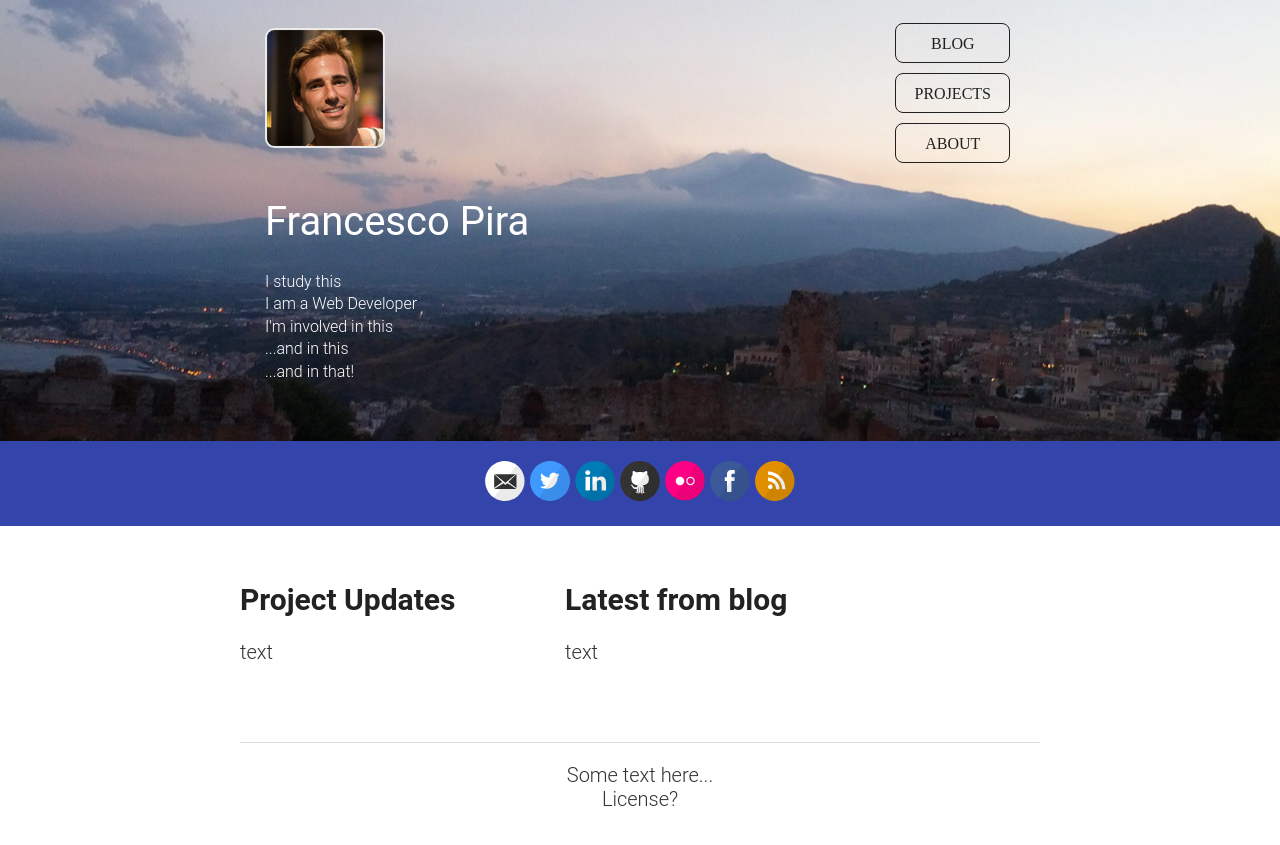
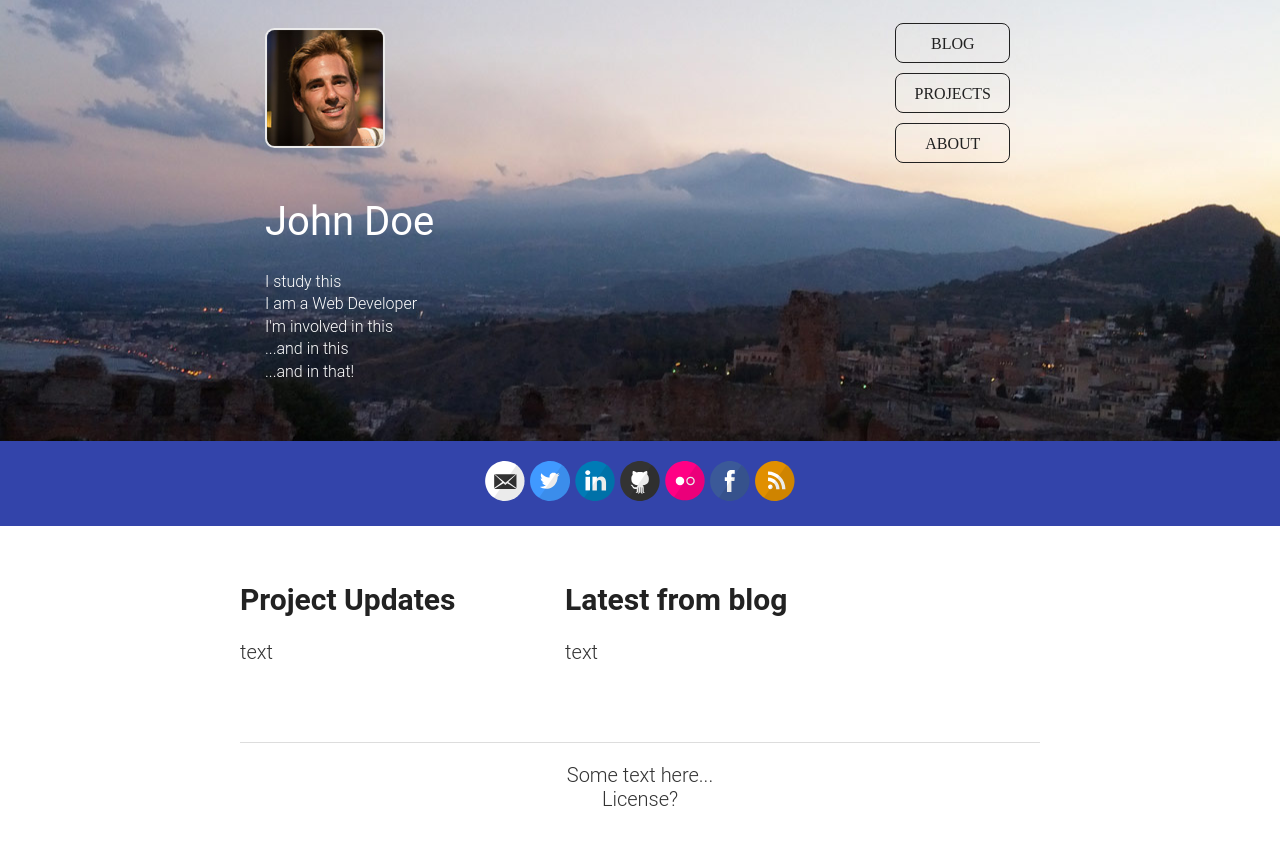
Before and after one commit to pirafrank/Jekyll-Blue, a Jekyll site: the page built from index.html, in a window 1280 px wide. Shown: the top 845 px of the page. Built offline with Jekyll 4.4.1, drawn with Linux system fonts in a browser that asks for light colours; Markdown is read by kramdown in place of the engine named in the settings.

Commit message:
renamed the website as John Doe

```diff
--- a/_config.yml
+++ b/_config.yml
@@ -3,10 +3,10 @@
 #
 
 # Name of your site (displayed in the header)
-name: Francesco Pira
+name: John Doe
 
 # Short bio or description (displayed in the header)
-description: "Computer Engineering student, Web Developer"
+description: "Computer Science student, Web Developer"
 
 # URL of your avatar or profile pic (you could use your GitHub profile pic)
 avatar: "assets/images/avatar.jpg"
```
